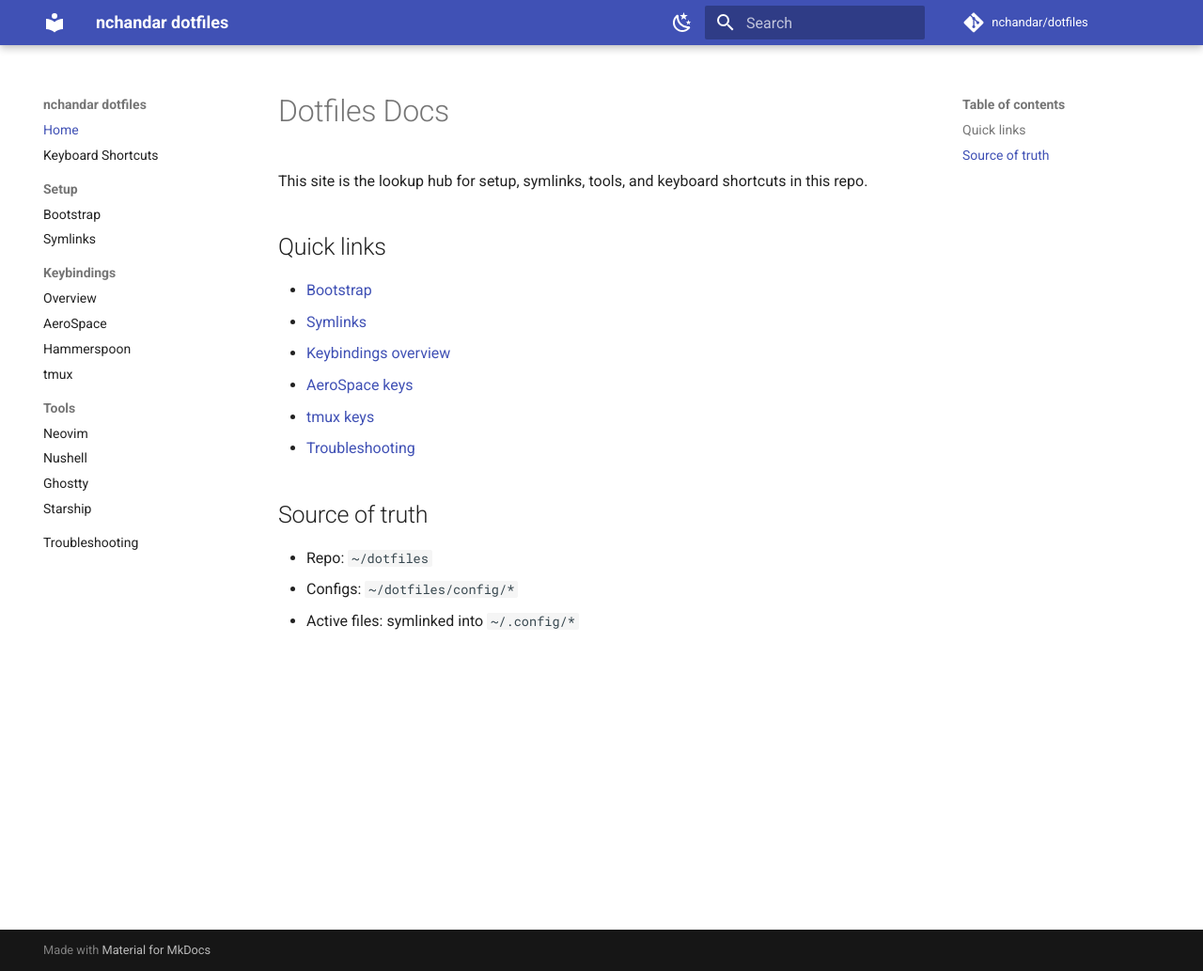
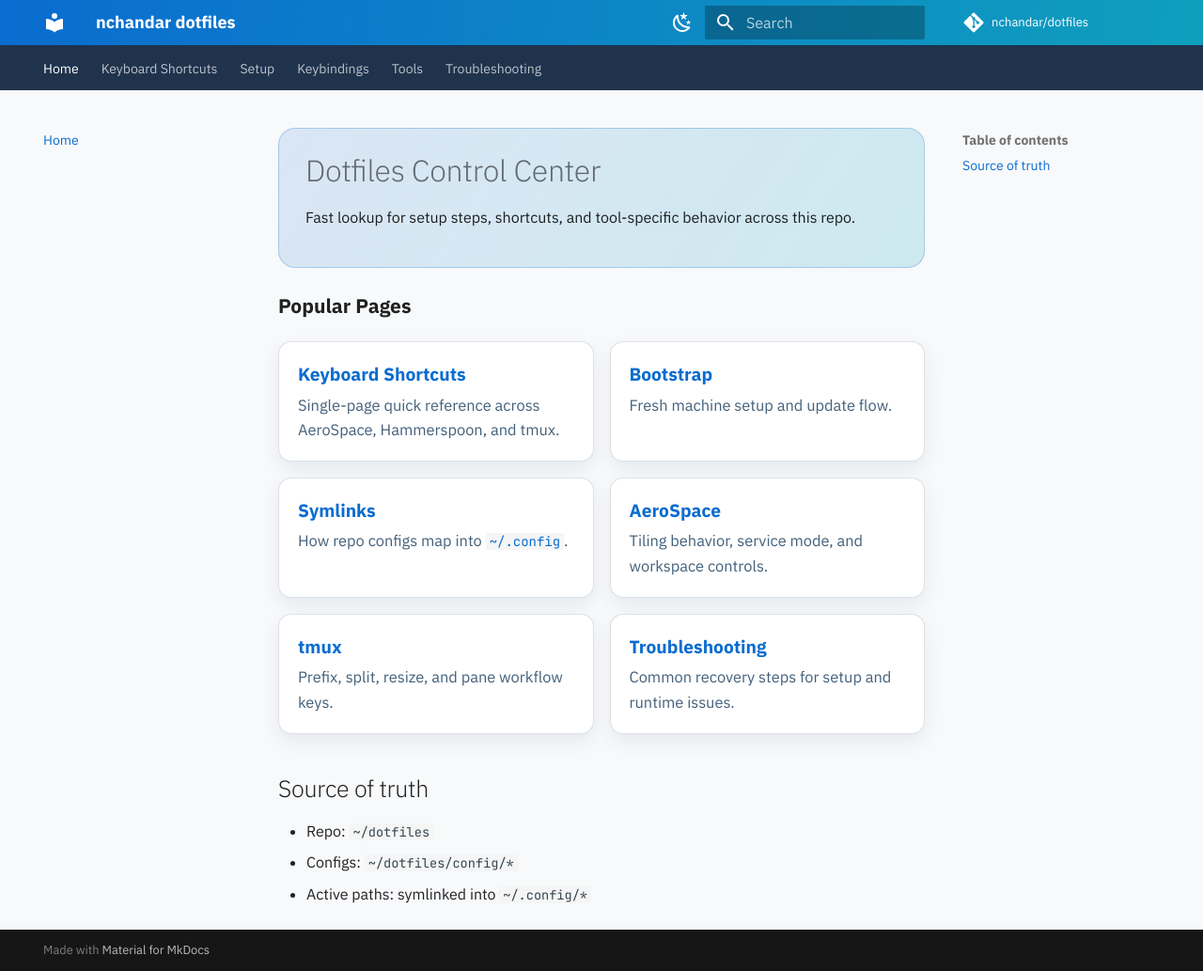
Before and after one commit to nchandar/dotfiles, an MkDocs documentation site: the page built from docs/index.md, in a window 1280 px wide and 1033 px high. Shown: the whole window at 94% size. Built offline with MkDocs 1.6.1 and Material for MkDocs 9.7.7, drawn with Linux system fonts in a browser that asks for light colours; comment, search, counter and statistics services are not loaded.

Commit message:
Modernize docs theme and homepage layout

```diff
--- a/docs/index.md
+++ b/docs/index.md
@@ -1,16 +1,37 @@
-# Dotfiles Docs
+<div class="hero">
+  <h1>Dotfiles Control Center</h1>
+  <p>Fast lookup for setup steps, shortcuts, and tool-specific behavior across this repo.</p>
+</div>
 
-This site is the lookup hub for setup, symlinks, tools, and keyboard shortcuts in this repo.
-
-## Quick links
-- [Bootstrap](setup/bootstrap.md)
-- [Symlinks](setup/symlinks.md)
-- [Keybindings overview](keybindings/index.md)
-- [AeroSpace keys](keybindings/aerospace.md)
-- [tmux keys](keybindings/tmux.md)
-- [Troubleshooting](troubleshooting.md)
+<div class="section-title">Popular Pages</div>
+<div class="link-grid">
+  <a class="link-card" href="keyboard-shortcuts/">
+    <strong>Keyboard Shortcuts</strong>
+    <span>Single-page quick reference across AeroSpace, Hammerspoon, and tmux.</span>
+  </a>
+  <a class="link-card" href="setup/bootstrap/">
+    <strong>Bootstrap</strong>
+    <span>Fresh machine setup and update flow.</span>
+  </a>
+  <a class="link-card" href="setup/symlinks/">
+    <strong>Symlinks</strong>
+    <span>How repo configs map into <code>~/.config</code>.</span>
+  </a>
+  <a class="link-card" href="keybindings/aerospace/">
+    <strong>AeroSpace</strong>
+    <span>Tiling behavior, service mode, and workspace controls.</span>
+  </a>
+  <a class="link-card" href="keybindings/tmux/">
+    <strong>tmux</strong>
+    <span>Prefix, split, resize, and pane workflow keys.</span>
+  </a>
+  <a class="link-card" href="troubleshooting/">
+    <strong>Troubleshooting</strong>
+    <span>Common recovery steps for setup and runtime issues.</span>
+  </a>
+</div>
 
 ## Source of truth
 - Repo: `~/dotfiles`
 - Configs: `~/dotfiles/config/*`
-- Active files: symlinked into `~/.config/*`
+- Active paths: symlinked into `~/.config/*`
--- /dev/null
+++ b/docs/stylesheets/extra.css
@@ -0,0 +1,94 @@
+:root {
+  --brand-cyan: #0f9fbd;
+  --brand-blue: #0a6ccf;
+  --brand-ink: #12304a;
+  --brand-sand: #f4efe7;
+}
+
+[data-md-color-scheme="default"] {
+  --md-primary-fg-color: var(--brand-blue);
+  --md-accent-fg-color: #0a9bb6;
+  --md-default-bg-color: #f8f9fb;
+}
+
+[data-md-color-scheme="slate"] {
+  --md-primary-fg-color: #2e8bd8;
+  --md-accent-fg-color: #3eb6cc;
+  --md-default-bg-color: #0f1722;
+}
+
+.md-header {
+  background: linear-gradient(95deg, var(--brand-blue), var(--brand-cyan));
+}
+
+.md-tabs {
+  background: rgba(8, 30, 58, 0.9);
+}
+
+.md-main__inner {
+  margin-top: 1rem;
+}
+
+.hero {
+  border-radius: 18px;
+  padding: 1.2rem 1.4rem;
+  margin-bottom: 1rem;
+  background: linear-gradient(125deg, rgba(15, 108, 207, 0.13), rgba(15, 159, 189, 0.18));
+  border: 1px solid rgba(15, 108, 207, 0.25);
+}
+
+.hero h1 {
+  margin-top: 0;
+  margin-bottom: 0.4rem;
+}
+
+.link-grid {
+  display: grid;
+  grid-template-columns: repeat(auto-fit, minmax(220px, 1fr));
+  gap: 0.85rem;
+  margin: 1rem 0 1.25rem;
+}
+
+.link-card {
+  display: block;
+  padding: 0.95rem 1rem;
+  border-radius: 14px;
+  text-decoration: none;
+  border: 1px solid rgba(18, 48, 74, 0.14);
+  background: #ffffff;
+  box-shadow: 0 8px 20px rgba(18, 48, 74, 0.08);
+  transition: transform 0.18s ease, box-shadow 0.18s ease, border-color 0.18s ease;
+}
+
+.link-card strong {
+  display: block;
+  font-size: 0.96rem;
+  margin-bottom: 0.2rem;
+}
+
+.link-card span {
+  color: #43607a;
+  font-size: 0.82rem;
+}
+
+.link-card:hover {
+  transform: translateY(-2px);
+  box-shadow: 0 10px 24px rgba(18, 48, 74, 0.13);
+  border-color: rgba(15, 108, 207, 0.35);
+}
+
+[data-md-color-scheme="slate"] .link-card {
+  background: #162334;
+  border-color: rgba(138, 180, 223, 0.24);
+  box-shadow: none;
+}
+
+[data-md-color-scheme="slate"] .link-card span {
+  color: #a9bbcf;
+}
+
+.section-title {
+  margin-top: 1.2rem;
+  font-size: 1.05rem;
+  font-weight: 700;
+}
--- a/mkdocs.yml
+++ b/mkdocs.yml
@@ -6,10 +6,15 @@ repo_name: nchandar/dotfiles
 
 theme:
   name: material
+  font:
+    text: IBM Plex Sans
+    code: JetBrains Mono
   features:
     - navigation.sections
     - navigation.expand
     - navigation.top
+    - navigation.tabs
+    - navigation.instant
     - search.suggest
     - search.highlight
     - content.code.copy
@@ -27,12 +32,17 @@ theme:
 
 markdown_extensions:
   - admonition
+  - attr_list
+  - md_in_html
   - tables
   - toc:
       permalink: true
 
 plugins:
   - search
+
+extra_css:
+  - stylesheets/extra.css
 
 nav:
   - Home: index.md
```
